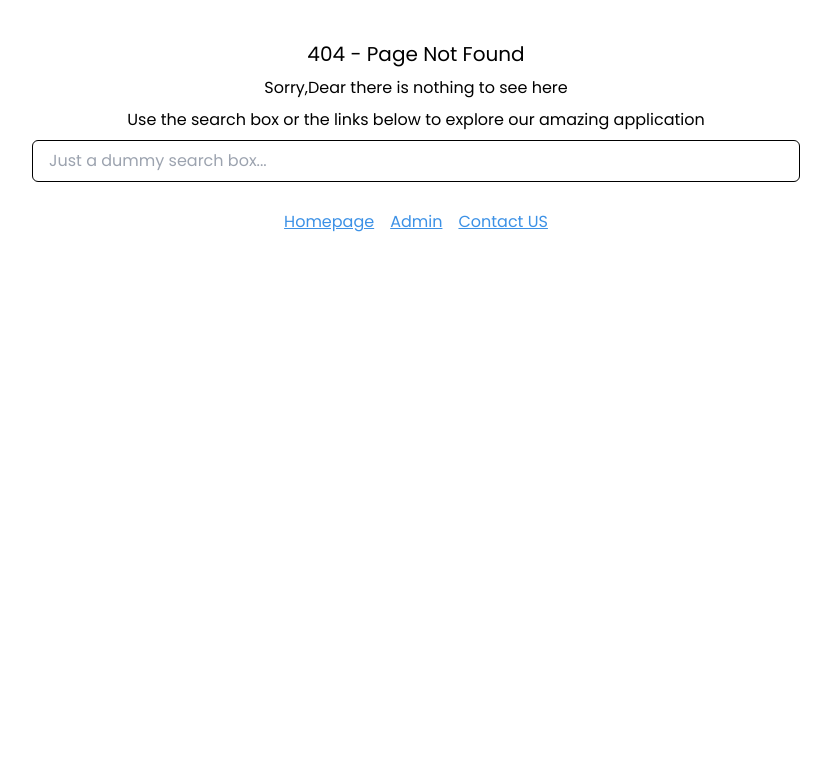
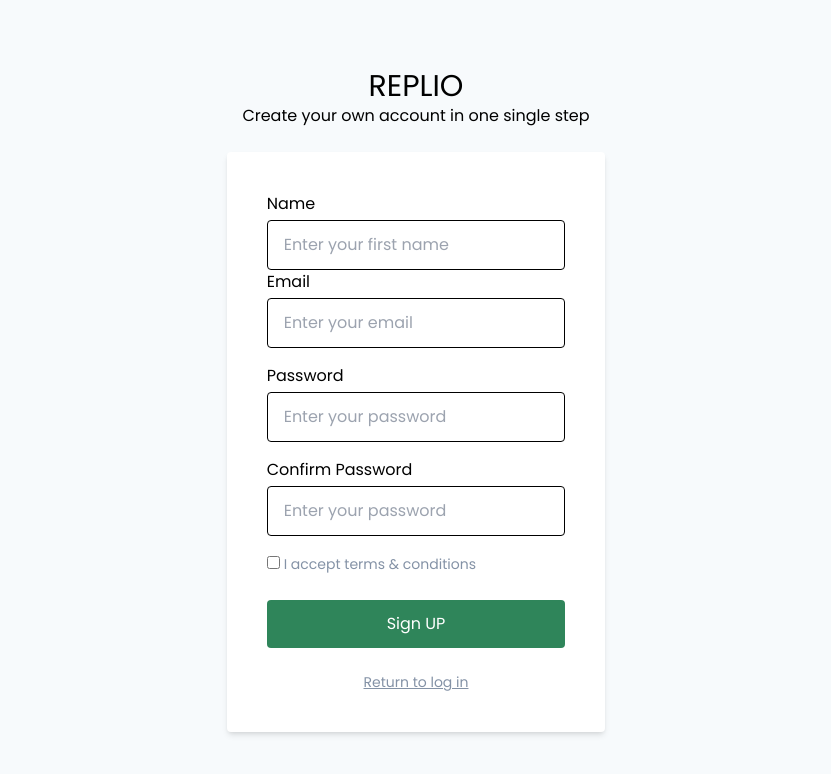
Before and after one commit to rasedul99/eBazar, a Next.js app: page /signup in a window 1280 px wide. Before the commit this address had no page. Shown: the top 774 px of the page, without its empty margins (224-1055 px from the left). Built offline with nearby package versions, Linux system fonts and the light colour scheme.

Commit message:
signup  page added

```diff
--- /dev/null
+++ b/src/pages/signup.js
@@ -0,0 +1,76 @@
+import Link from "next/link";
+import React from "react";
+
+const signup = () => {
+  return (
+    <div className="min-h-screen flex items-center justify-center bg-[#F7FAFC]">
+      <div className="px-5 py-6 lg:px-6 lg:py-8 w-full md:w-8/12 lg:w-6/12 xl:w-4/12 relative">
+        <div className="mb-6 text-center">
+          <h3 className="text-3xl inline-flex items-center">REPLIO</h3>
+          <p>Create your own account in one single step</p>
+        </div>
+
+        <div className="rounded  p-6 lg:p-10 shadow-md bg-white">
+          <form>
+            <label class="block">
+              Name
+              <input
+                type="text"
+                class="appearance-none border rounded px-4 py-3 mt-1 block w-full outline-none focus:border-blue"
+                placeholder="Enter your first name"
+              />
+            </label>
+            <label className="block">
+              Email
+              <input
+                type="email"
+                className="appearance-none border rounded px-4 py-3 mt-1 block w-full outline-none focus:border-blue"
+                placeholder="Enter your email"
+              />
+            </label>
+            <label className="block  mt-4">
+              Password
+              <input
+                type="password"
+                className="appearance-none border rounded px-4 py-3 mt-1 block w-full outline-none focus:border-blue"
+                placeholder="Enter your password"
+              />
+            </label>
+            <label className="block  mt-4">
+              Confirm Password
+              <input
+                type="password"
+                className="appearance-none border rounded px-4 py-3 mt-1 block w-full outline-none focus:border-blue"
+                placeholder="Enter your password"
+              />
+            </label>
+            <label class="block mt-4">
+              <input type="checkbox" class="mr-1 leading-none" />
+              <span class="text-sm text-gray">
+                I accept terms &amp; conditions
+              </span>
+            </label>
+            <div className="mt-6">
+              <button
+                type="submit"
+                className="px-4 py-3 bg-[#2F855A] text-white rounded  focus:outline-none focus:shadow-outline block w-full"
+              >
+                Sign UP
+              </button>
+            </div>
+          </form>
+          <div class="mt-6 text-center text-sm">
+            <Link
+              class="text-gray  underline block md:inline-block"
+              href="/signin"
+            >
+              Return to log in
+            </Link>
+          </div>
+        </div>
+      </div>
+    </div>
+  );
+};
+
+export default signup;
```
